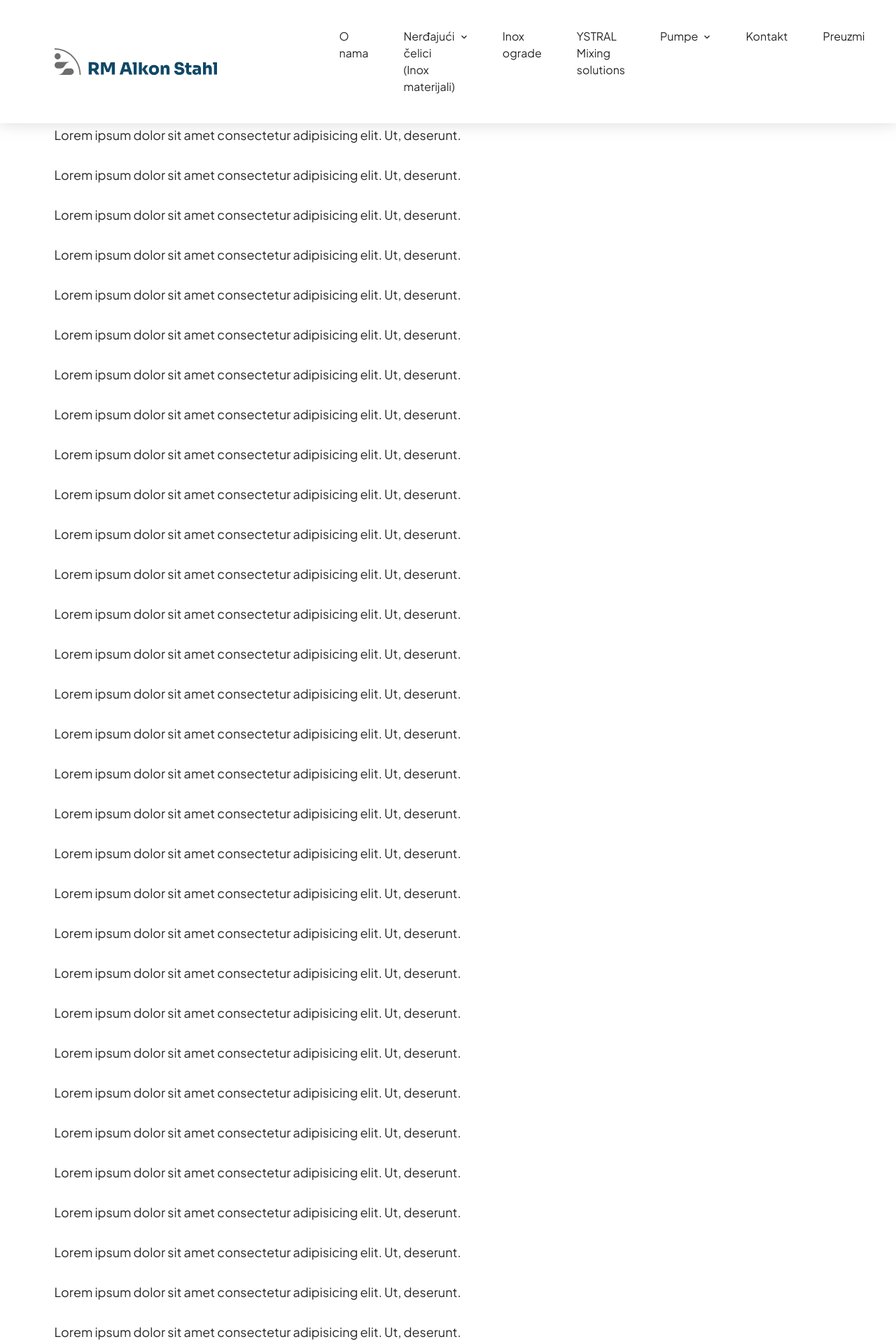
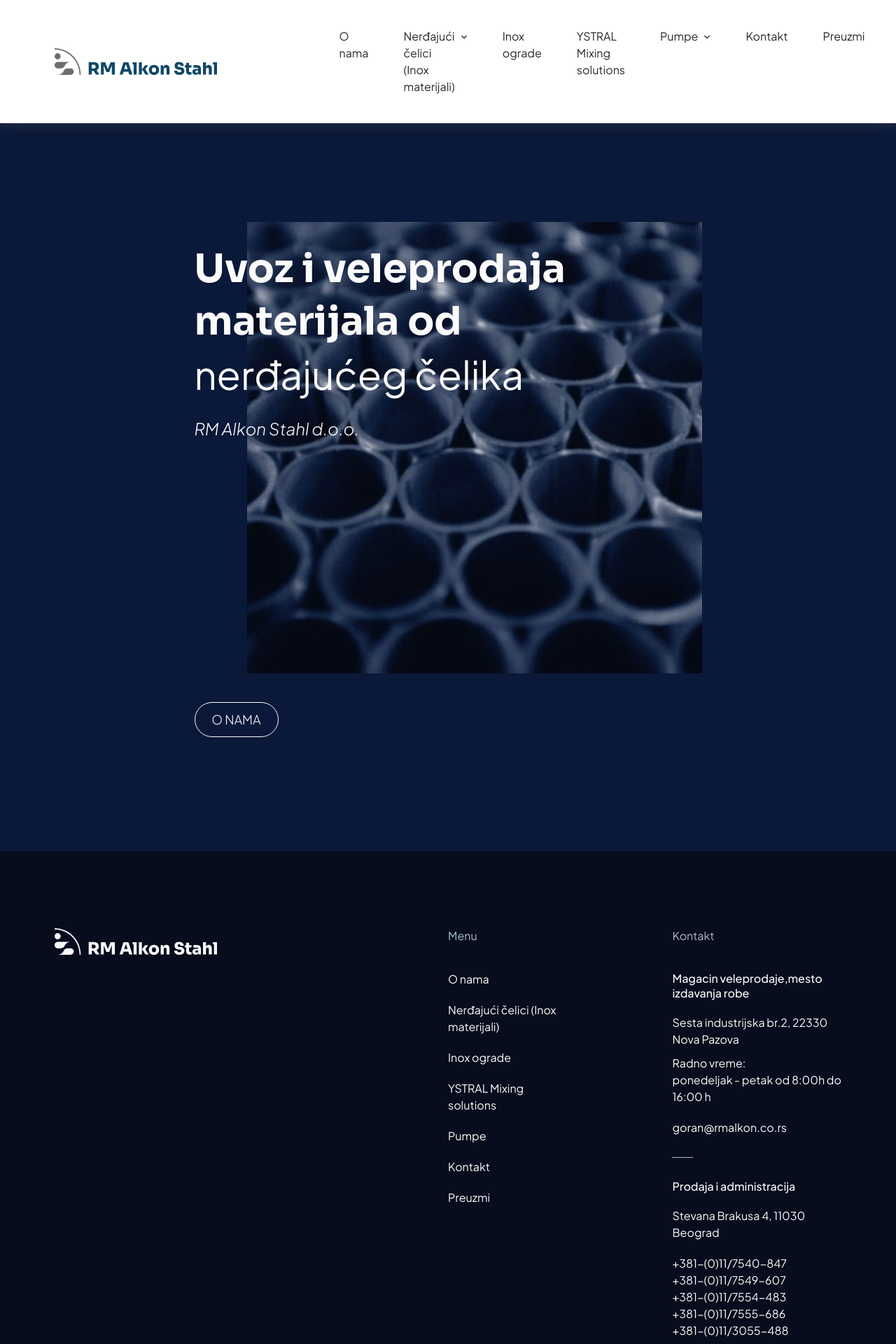
Before and after one commit to milosRank/rm-alcon-stahl, a PHP site: page /index.html in a window 1280 px wide. Shown: the top 1920 px of the page at 70% size. Run offline with PHP 8.4, Linux system fonts and the light colour scheme; style sheets or scripts are compiled from the project's sources; some libraries are stand-ins or nearby versions.

Commit message:
Hero section desktop 99%

```diff
--- a/assets/scss/backgrounds/_background-colors.scss
+++ b/assets/scss/backgrounds/_background-colors.scss
@@ -25,3 +25,7 @@
 .bg-light-gray {
     background-color: $fifth-color;
 }
+
+.bg-navy-light-blue {
+    background-color: $sixth-color;
+}
--- a/assets/scss/components/_buttons.scss
+++ b/assets/scss/components/_buttons.scss
@@ -37,7 +37,7 @@ button,
     border-radius: 60px;
     outline: none;
     background-color: transparent;
-    @include font($font-primary-regular,initial, $small,$small);
+    @include font($font-primary-light,initial, $small,$small);
     text-align: center;
     transition: 0.3s ease;
     cursor: pointer;
--- a/assets/scss/fonts/_font-family.scss
+++ b/assets/scss/fonts/_font-family.scss
@@ -9,6 +9,12 @@
 @font-face {
     font-family: "primary-regular";
     src: url("../fonts/PlusJakartaSans-Regular.woff");
+    font-display: swap;
+}
+
+@font-face {
+    font-family: "primary-light";
+    src: url("../fonts/PlusJakartaSans-Light.woff");
     font-display: swap;
 }
 
@@ -52,6 +58,7 @@
 
 // Primary fonts
 $font-primary-regular: "primary-regular", Arial, Helvetica, sans-serif;
+$font-primary-light: "primary-light", Arial, Helvetica, sans-serif;
 $font-primary-italic: "primary-italic", Arial, Helvetica, sans-serif;
 $font-primary-light-italic: "primary-light-italic", Arial, Helvetica, sans-serif;
 $font-primary-medium: "primary-medium", Arial, Helvetica, sans-serif;
@@ -62,3 +69,7 @@ $font-secondary-regular: "secondary-regular", Arial, Helvetica, sans-serif;
 $font-secondary-bold: "secondary-bold", Arial, Helvetica, sans-serif;
 $font-secondary-semi-bold: "secondary-semi-bold", Arial, Helvetica, sans-serif;
 // $font-secondary-italic: "secondary-italic", Arial, Helvetica, sans-serif;
+
+.font-primary-regular {
+    font-family: $font-primary-regular;
+}
--- a/assets/scss/partials/footer/_footer.scss
+++ b/assets/scss/partials/footer/_footer.scss
@@ -37,13 +37,9 @@ footer {
         margin-top: 10px;
     }
 
-    .container {
-        max-width: unset;
-    }
-
     .footer__inner {
         display: flex;
-        padding: 110px 160px;
+        padding: 110px 0;
     }
 
     .footer__inner {
--- a/assets/scss/sections/_allsections.scss
+++ b/assets/scss/sections/_allsections.scss
@@ -1 +1,2 @@
+@import "hero";
 @import "text-and-image";
--- /dev/null
+++ b/assets/scss/sections/_hero.scss
@@ -0,0 +1,38 @@
+.hero-section {
+    min-height: calc(100vh - 122px);
+    padding: 195px 0 163px 0;
+    background-color: $sixth-color;
+
+    .hero__inner {
+        margin: 0 200px;
+        padding-top: 30px;
+        background-image: url("../img/hero/hero-section-background.jpg");
+        background-repeat: no-repeat;
+        background-position: 100% 0;
+    }
+
+    .hero__inner .hero__title {
+        margin-bottom: 375px;
+        color: $white;
+
+        h1,
+        h2,
+        h3,
+        h4,
+        h5,
+        h6 {
+            font-size: 56px;
+            line-height: 75px;
+            margin-bottom: 0;
+            color: inherit;
+        }
+
+        .subtitle {
+            margin-top: 24px;
+            color: inherit;
+            font-family: $font-primary-light-italic;
+            font-size: 24px;
+            line-height: 32px;
+        }
+    }
+}
--- a/index.html
+++ b/index.html
@@ -119,68 +119,30 @@
 
         <main> <!-- Main start -->
 
-            <!-- Section name start -->
-            <section class="section-name">
+            <!-- Hero section start -->
+            <section class="hero-section">
                 <div class="container-fluid">
                     <div class="wrapper">
                         <div class="container">
 
-                            <!-- Section name inner start -->
-                            <div class="section-name__inner">
+                            <!-- Hero inner start -->
+                            <div class="hero__inner">
 
-                                <div>
-                                    <p>Lorem ipsum dolor sit amet consectetur adipisicing elit. Ut, deserunt.</p>
-                                    <p>Lorem ipsum dolor sit amet consectetur adipisicing elit. Ut, deserunt.</p>
-                                    <p>Lorem ipsum dolor sit amet consectetur adipisicing elit. Ut, deserunt.</p>
-                                    <p>Lorem ipsum dolor sit amet consectetur adipisicing elit. Ut, deserunt.</p>
-                                    <p>Lorem ipsum dolor sit amet consectetur adipisicing elit. Ut, deserunt.</p>
-                                    <p>Lorem ipsum dolor sit amet consectetur adipisicing elit. Ut, deserunt.</p>
-                                    <p>Lorem ipsum dolor sit amet consectetur adipisicing elit. Ut, deserunt.</p>
-                                    <p>Lorem ipsum dolor sit amet consectetur adipisicing elit. Ut, deserunt.</p>
-                                    <p>Lorem ipsum dolor sit amet consectetur adipisicing elit. Ut, deserunt.</p>
-                                    <p>Lorem ipsum dolor sit amet consectetur adipisicing elit. Ut, deserunt.</p>
-                                    <p>Lorem ipsum dolor sit amet consectetur adipisicing elit. Ut, deserunt.</p>
-                                    <p>Lorem ipsum dolor sit amet consectetur adipisicing elit. Ut, deserunt.</p>
-                                    <p>Lorem ipsum dolor sit amet consectetur adipisicing elit. Ut, deserunt.</p>
-                                    <p>Lorem ipsum dolor sit amet consectetur adipisicing elit. Ut, deserunt.</p>
-                                    <p>Lorem ipsum dolor sit amet consectetur adipisicing elit. Ut, deserunt.</p>
-                                    <p>Lorem ipsum dolor sit amet consectetur adipisicing elit. Ut, deserunt.</p>
-                                    <p>Lorem ipsum dolor sit amet consectetur adipisicing elit. Ut, deserunt.</p>
-                                    <p>Lorem ipsum dolor sit amet consectetur adipisicing elit. Ut, deserunt.</p>
-                                    <p>Lorem ipsum dolor sit amet consectetur adipisicing elit. Ut, deserunt.</p>
-                                    <p>Lorem ipsum dolor sit amet consectetur adipisicing elit. Ut, deserunt.</p>
-                                    <p>Lorem ipsum dolor sit amet consectetur adipisicing elit. Ut, deserunt.</p>
-                                    <p>Lorem ipsum dolor sit amet consectetur adipisicing elit. Ut, deserunt.</p>
-                                    <p>Lorem ipsum dolor sit amet consectetur adipisicing elit. Ut, deserunt.</p>
-                                    <p>Lorem ipsum dolor sit amet consectetur adipisicing elit. Ut, deserunt.</p>
-                                    <p>Lorem ipsum dolor sit amet consectetur adipisicing elit. Ut, deserunt.</p>
-                                    <p>Lorem ipsum dolor sit amet consectetur adipisicing elit. Ut, deserunt.</p>
-                                    <p>Lorem ipsum dolor sit amet consectetur adipisicing elit. Ut, deserunt.</p>
-                                    <p>Lorem ipsum dolor sit amet consectetur adipisicing elit. Ut, deserunt.</p>
-                                    <p>Lorem ipsum dolor sit amet consectetur adipisicing elit. Ut, deserunt.</p>
-                                    <p>Lorem ipsum dolor sit amet consectetur adipisicing elit. Ut, deserunt.</p>
-                                    <p>Lorem ipsum dolor sit amet consectetur adipisicing elit. Ut, deserunt.</p>
-                                    <p>Lorem ipsum dolor sit amet consectetur adipisicing elit. Ut, deserunt.</p>
-                                    <p>Lorem ipsum dolor sit amet consectetur adipisicing elit. Ut, deserunt.</p>
-                                    <p>Lorem ipsum dolor sit amet consectetur adipisicing elit. Ut, deserunt.</p>
-                                    <p>Lorem ipsum dolor sit amet consectetur adipisicing elit. Ut, deserunt.</p>
-                                    <p>Lorem ipsum dolor sit amet consectetur adipisicing elit. Ut, deserunt.</p>
-                                    <p>Lorem ipsum dolor sit amet consectetur adipisicing elit. Ut, deserunt.</p>
-                                    <p>Lorem ipsum dolor sit amet consectetur adipisicing elit. Ut, deserunt.</p>
-                                    <p>Lorem ipsum dolor sit amet consectetur adipisicing elit. Ut, deserunt.</p>
-                                    <p>Lorem ipsum dolor sit amet consectetur adipisicing elit. Ut, deserunt.</p>
-                                    <p>Lorem ipsum dolor sit amet consectetur adipisicing elit. Ut, deserunt.</p>
-                                    <p>Lorem ipsum dolor sit amet consectetur adipisicing elit. Ut, deserunt.</p>
-                                    <p>Lorem ipsum dolor sit amet consectetur adipisicing elit. Ut, deserunt.</p>
-                                    <p>Lorem ipsum dolor sit amet consectetur adipisicing elit. Ut, deserunt.</p>
+                                <div class="hero__title">
+                                    <h1>Uvoz i veleprodaja materijala od <div class="font-primary-regular">nerđajućeg čelika</div></h1>
+                                    <div class="subtitle">RM Alkon Stahl d.o.o.</div>
                                 </div>
 
-                            </div> <!-- Section name inner end -->
+                                <div class="cta-wrapper">
+                                    <a class="button button--secondary">O nama</a>
+                                </div>
+
+                            </div> <!-- Hero inner end -->
 
                         </div>
                     </div>
                 </div>
-            </section> <!-- Section name end -->
+            </section> <!-- Hero section end -->
 
         </main> <!-- Main end -->
 
```
Also changed, not shown: ui-kit.html (+7 -0 lines), assets/fonts/PlusJakartaSans-Light.woff (added), assets/img/hero/hero-section-background.jpg (added), assets/img/icons/button/icon--arrow-down.svg (renamed from assets/img/icons/icon--arrow-down.svg), assets/img/icons/button/icon--big-arrow-down.svg (renamed from assets/img/icons/icon--big-arrow-down.svg), assets/img/icons/button/icon--download.svg (renamed from assets/img/icons/icon--download.svg).
